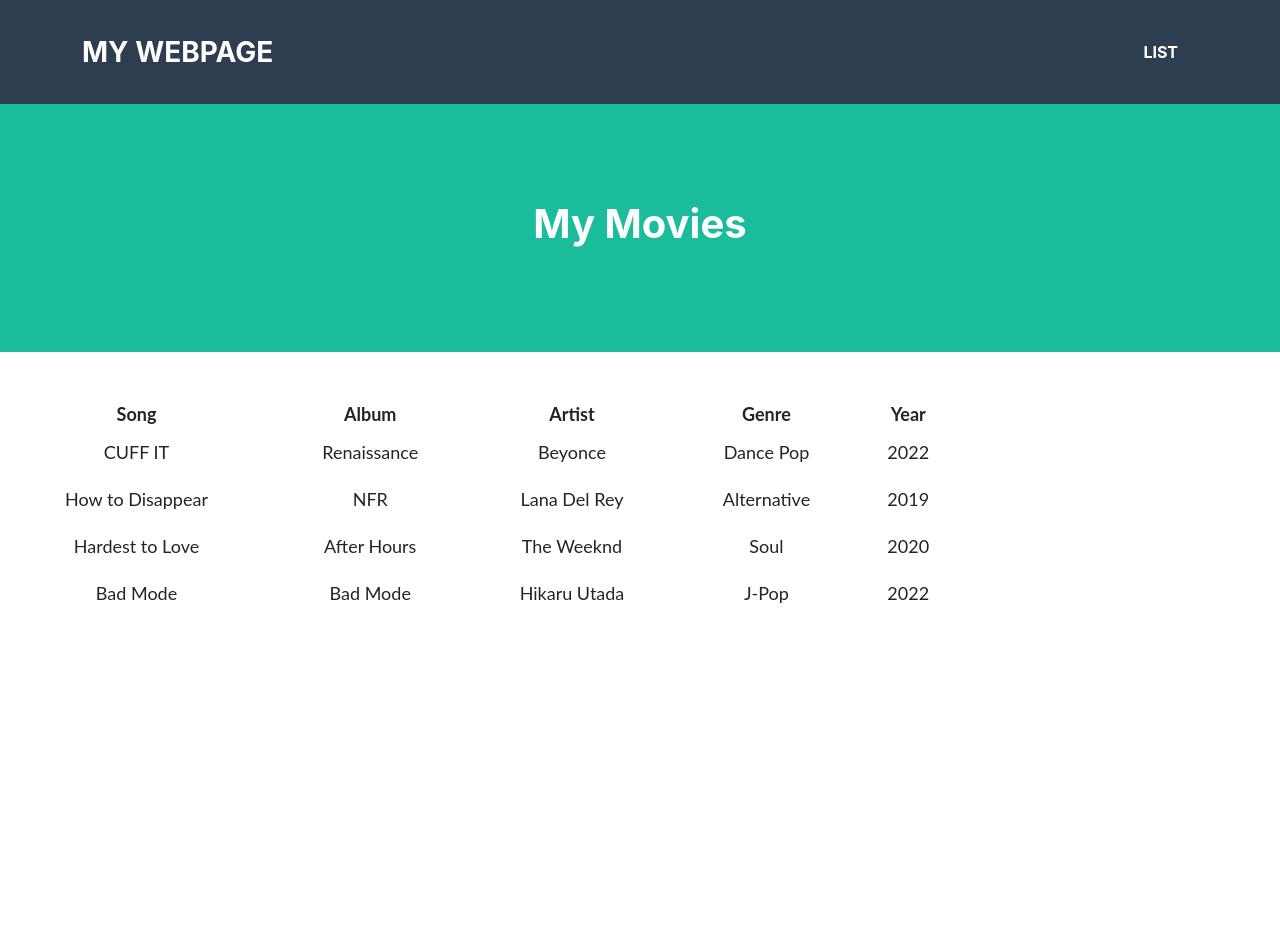
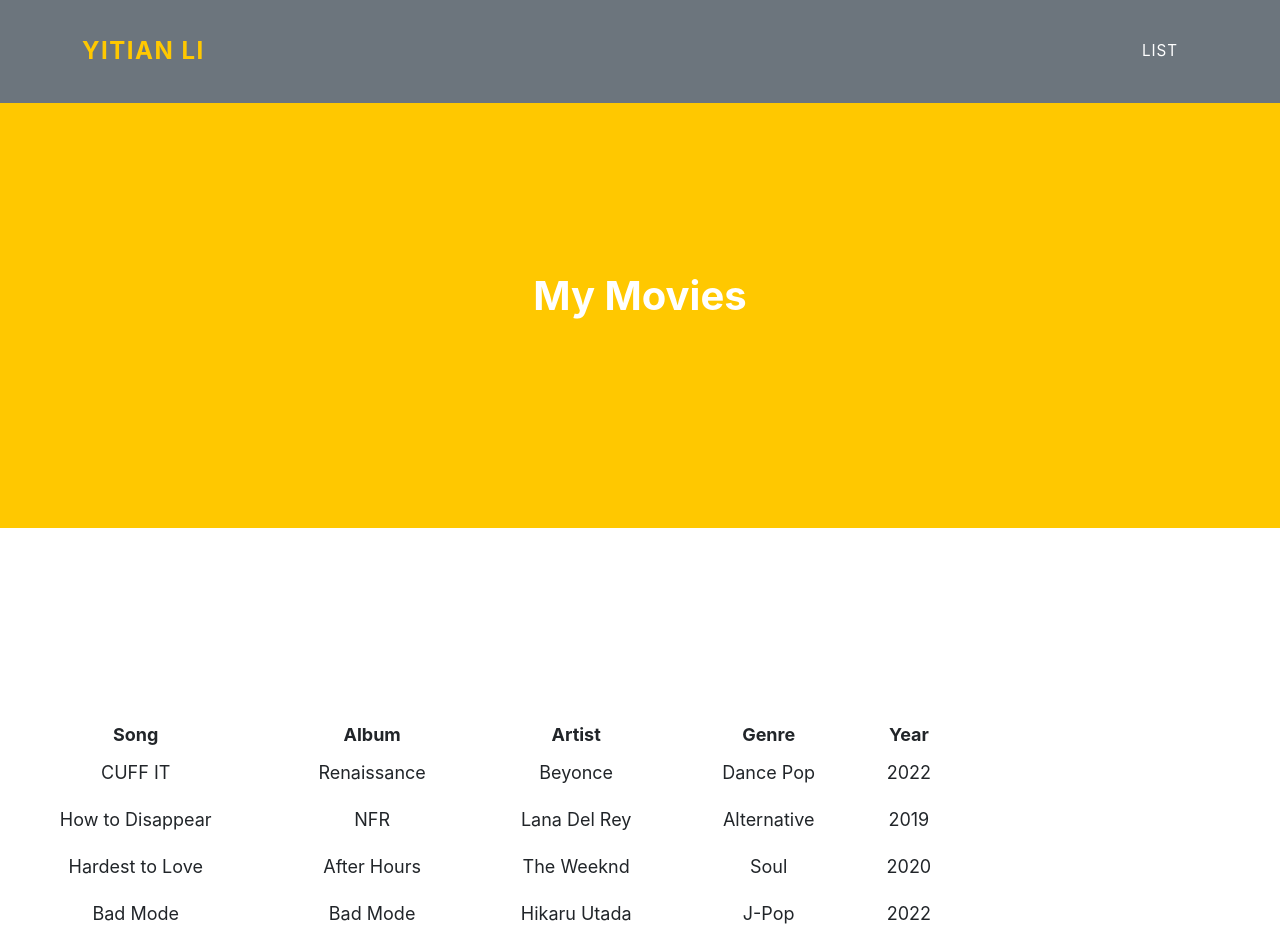
Before and after one commit to yitianli2022/-yitianli2022-.github.io, a plain HTML site: page list.html in a window 1280 px wide. Before the commit the page ends 800 px from the top, so only its background shows below. Drawn offline with Linux system fonts and the light colour scheme; files whose address does not match are found by name.

Commit message:
Task 2-2

```diff
--- a/list.html
+++ b/list.html
@@ -1,9 +1,9 @@
 <!DOCTYPE HTML>
 <html>
     <header>
-        <link rel="stylesheet" href="style.css">
+        <link rel="stylesheet" href="/Users/chachali/Documents/GitHub/yitianli2022.github.io/Example_CSS_Style Templates/style1.css">
         <link rel="stylesheet" href="table_style.css">
-        <title>My Webpage Title</title>
+        <title>Yitian's Info 202 Page</title>
     </header>
     <body>
         <!---Navigation--->
@@ -11,7 +11,7 @@
         <nav class="navbar navbar-expand-lg bg-secondary text-uppercase fixed-top" id="mainNav">
             <div class="container">
                 <!--This code defines the "My Webpage" link in the top right corner of the navigation pane-->
-                <a class="navbar-brand" href="">My Webpage</a>
+                <a class="navbar-brand" href="./index.html">Yitian Li</a>
                 <!--This code defines the "List" link in the top left corner of the navigation pane-->
                 <ul class="navbar-nav ms-auto">
                     <li class="nav-item mx-0 mx-lg-1"><a class="nav-link py-3 px-0 px-lg-3 rounded" href="./list.html">List</a></li>
```
